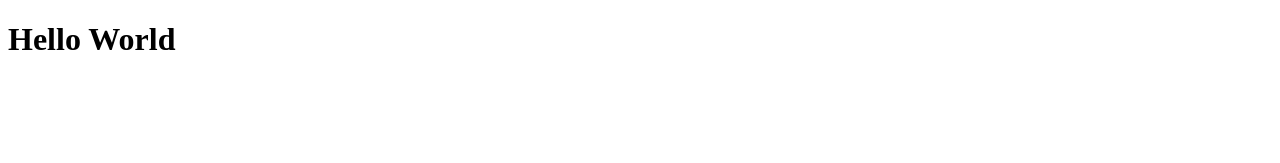
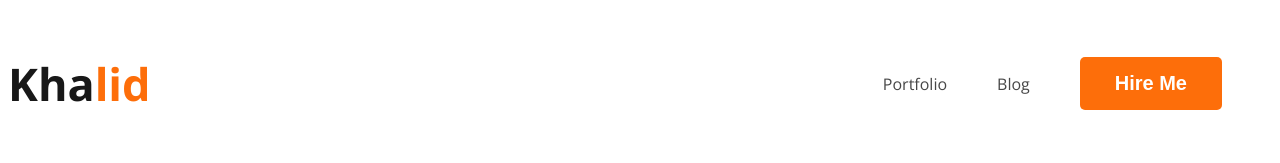
Before and after one commit to Khalid09dev/webdeveloperportfolio, a plain HTML site: page index.html in a window 1280 px wide. Drawn offline with nearby package versions, Linux system fonts and the light colour scheme.

Commit message:
crated a navbar

```diff
--- a/index.html
+++ b/index.html
@@ -4,8 +4,29 @@
     <meta charset="UTF-8">
     <meta name="viewport" content="width=device-width, initial-scale=1.0">
     <title>Developer Portfolio</title>
+    <link rel="stylesheet" href="styles/portfolio.css">
+    <!-- google fonts link  -->
+    <link rel="preconnect" href="https://fonts.googleapis.com">
+<link rel="preconnect" href="https://fonts.gstatic.com" crossorigin>
+<link href="https://fonts.googleapis.com/css2?family=Open+Sans:ital,wght@0,400;0,700;1,800&display=swap" rel="stylesheet">
+
 </head>
 <body>
-    <h1>Hello World</h1>
+    <header>
+        <nav>
+            <h3 class="nav-title">Kha<span class="text-primary">lid</span></h3>
+            <ul>
+                <li><a href="#">Portfolio</a></li>
+                <li><a href="#">Blog</a></li>
+                <li><button class="btn-primary">Hire Me</button></li>
+            </ul>
+        </nav>
+    </header>
+    <main>
+
+    </main>
+    <footer>
+
+    </footer>
 </body>
 </html>
--- /dev/null
+++ b/styles/portfolio.css
@@ -0,0 +1,45 @@
+/* google font style  */
+body {
+    font-family: 'Open Sans', sans-serif;
+}
+/* common shared style  */
+.text-primary {
+    color: #FD6E0A;
+}
+
+.btn-primary {
+    color: white;
+    font-size: 20px;
+    font-weight: 700;
+    border: 0px;
+    border-radius: 5px;
+    background-color: #FD6E0A;
+    padding: 15px 35px;
+}
+/* nav related styles  */
+nav {
+    display: flex;
+    justify-content: space-between;
+    align-items: center;
+}
+
+.nav-title {
+    color: #181818;
+    font-size: 45px;
+    font-weight: 800;
+}
+
+nav > ul {
+    display: flex;
+    align-items: center;
+}
+
+nav li {
+    list-style: none;
+    margin-right: 50px;
+}
+
+nav a {
+    text-decoration: none;
+    color: #474747;
+}
```
Also changed, not shown: images/developer.png (added), images/hardy.png (added), images/header_bg.png (added), images/icons/facebook.png (added), images/icons/insta.png (added), images/icons/js.png (added), images/icons/mongo.png (added), images/icons/nodejs.png (added), images/icons/react.png (added), images/icons/twitter.png (added).
